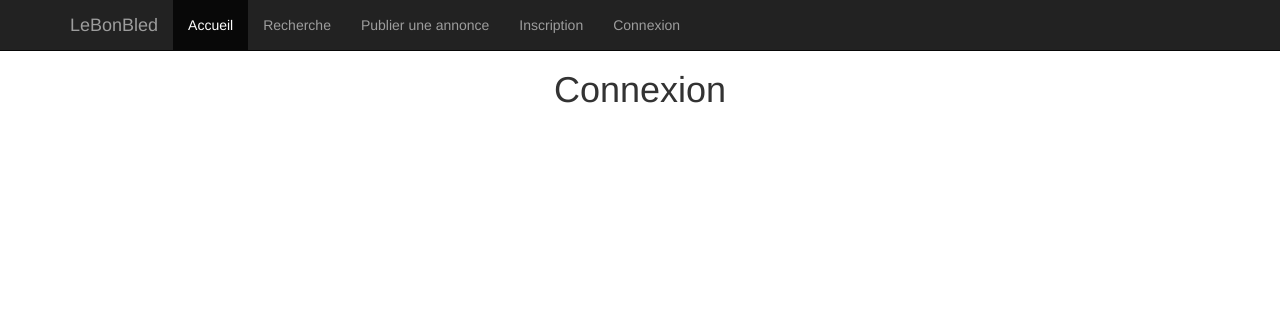
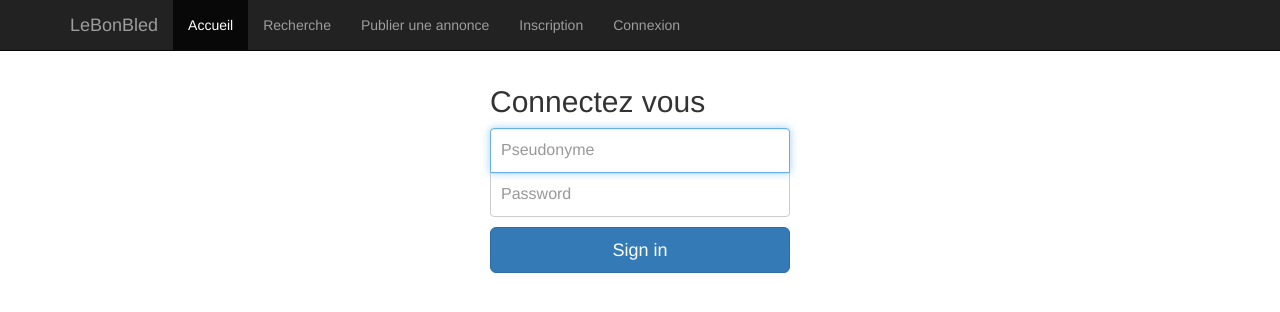
Before and after one commit to MalikZouhiri/LeBonBled, a PHP site: page /connexion.php in a window 1280 px wide. Shown: the top 312 px of the page. Run offline with PHP 8.4, Linux system fonts and the light colour scheme; some libraries are stand-ins or nearby versions.

Commit message:
ajout du footer
debut de page connexion

```diff
--- a/Inclusion/gestion.php
+++ b/Inclusion/gestion.php
@@ -17,11 +17,18 @@ echo'
                 <li><a class="" href="recherche.php">Recherche</a>
                 </li>
                 <li><a class="" href="publier.php">Publier une annonce</a>
-                </li>
-                <li><a class="" href="inscription.php">Inscription</a>
-                </li>
-                <li><a class="" href="connexion.php">Connexion</a>
-                </li>
+                </li>';
+				if(isset($_SESSION['login']))
+				{
+					echo'<li><a class="" href="compte.php">Mon Compte</a></li>
+					<li><a class="" href="deconnexion.php">Deconnexion</a></li>';
+				}
+				else
+				{
+				    echo'<li><a class="" href="inscription.php">Inscription</a></li>
+					<li><a class="" href="connexion.php">Connexion</a></li>';
+				}
+			echo'
             </ul>
         </div>
         <!--/.nav-collapse -->
--- a/connexion.php
+++ b/connexion.php
@@ -20,15 +20,55 @@
             body {
 			padding-top: 50px;
 			}
+			.form-signin {
+			  max-width: 330px;
+			  padding: 15px;
+			  margin: 0 auto;
+			}
+			.form-signin .form-signin-heading,
+			.form-signin .checkbox {
+			  margin-bottom: 10px;
+			}
+			.form-signin .checkbox {
+			  font-weight: normal;
+			}
+			.form-signin .form-control {
+			  position: relative;
+			  height: auto;
+			  -webkit-box-sizing: border-box;
+				 -moz-box-sizing: border-box;
+					  box-sizing: border-box;
+			  padding: 10px;
+			  font-size: 16px;
+			}
+			.form-signin .form-control:focus {
+			  z-index: 2;
+			}
+			.form-signin input[type="text"] {
+			  margin-bottom: -1px;
+			  border-bottom-right-radius: 0;
+			  border-bottom-left-radius: 0;
+			}
+			.form-signin input[type="password"] {
+			  margin-bottom: 10px;
+			  border-top-left-radius: 0;
+			  border-top-right-radius: 0;
+			}
 		</style>
     </head>
     <body  >
 <?php include("Inclusion/gestion.php"); ?>
-<div class="container">
-    <div class="text-center">
-         <h1 class="">Connexion</h1>
-    </div>
-</div>
+    <div class="container">
+      <form class="form-signin" action="" type="POST">
+        <h2 class="form-signin-heading">Connectez vous</h2>
+        <label for="inputNom" class="sr-only">Nom (pseudonyme)</label>
+        <input type="text" class="form-control" id="inputnom" placeholder="Pseudonyme" required autofocus>
+        <label for="inputPassword" class="sr-only">Password</label>
+        <input type="password" id="inputPassword" class="form-control" placeholder="Password" required>
+        <button class="btn btn-lg btn-primary btn-block" type="submit">Sign in</button>
+      </form>
+
+    </div> <!-- /container -->
 
         <script type='text/javascript' src="//ajax.googleapis.com/ajax/libs/jquery/2.1.3/jquery.min.js"></script>
         <script type='text/javascript' src="//netdna.bootstrapcdn.com/bootstrap/3.1.1/js/bootstrap.min.js"></script>
```
Also changed, not shown: Inclusion/footer.php (added, +8 -0 lines), index.php (+26 -2 lines).
